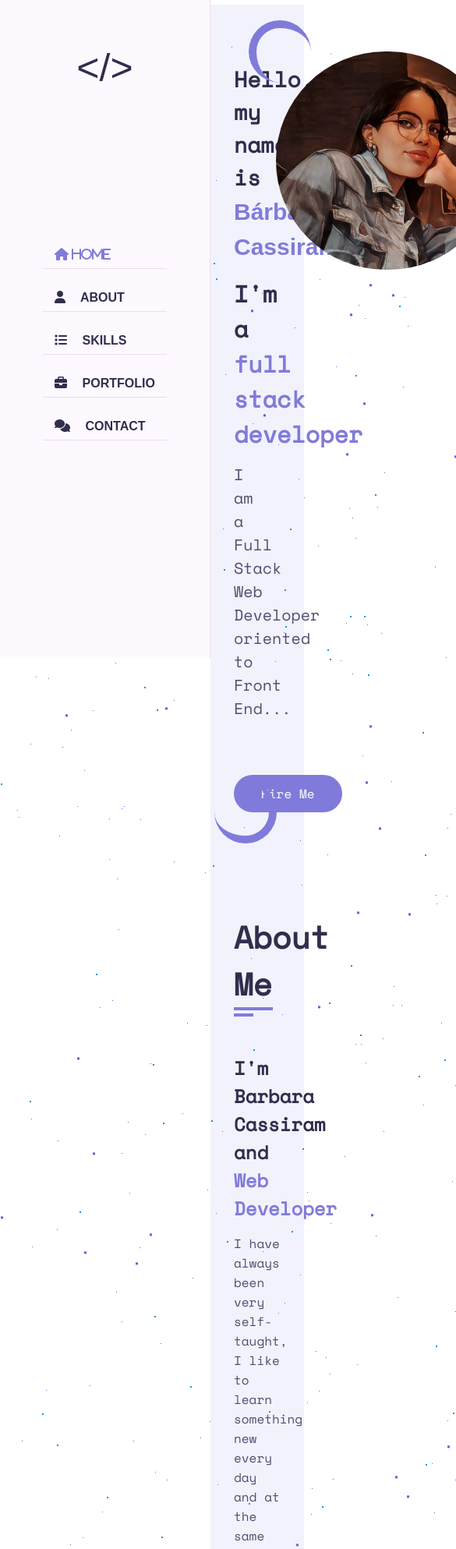
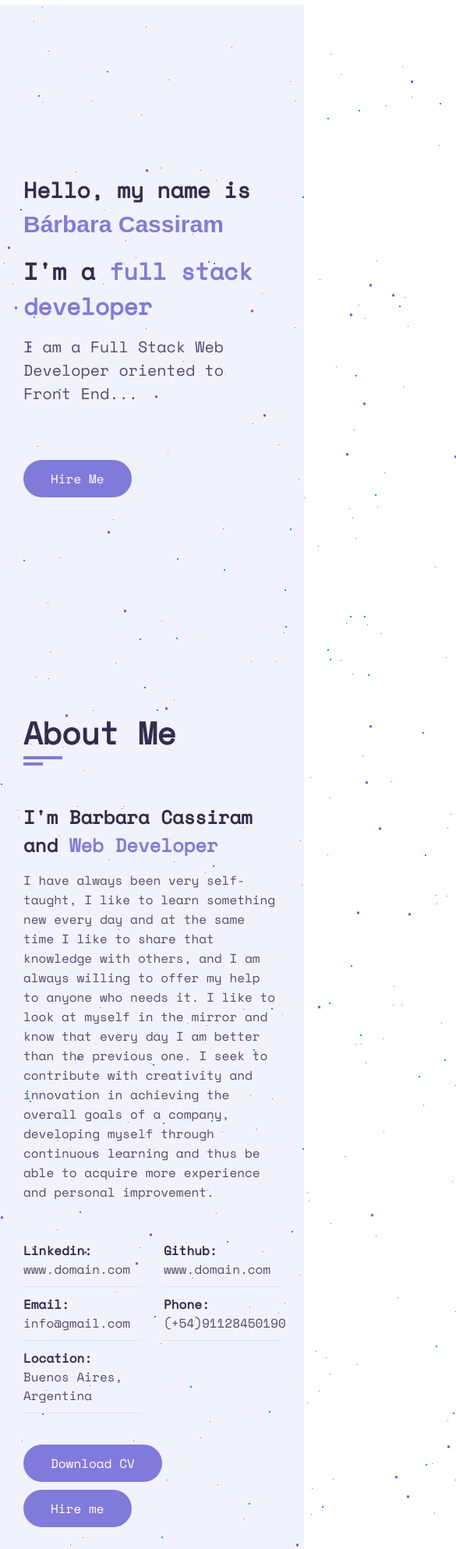
Before and after one commit to cassirambd/Personal-Portfolio, a website: page index.html in a window 390 px wide. Shown: the top 1987 px of the page at 78% size, 585 px wide, since content can reach past the window. Drawn offline with nearby package versions, Linux system fonts and the light colour scheme; a web font is replaced by a local one.

Commit message:
responsive

```diff
--- a/css/style.css
+++ b/css/style.css
@@ -1291,3 +1291,50 @@ h3.my-profession {
   height: 50px;
   padding: 0 50px;
 }
+
+@media (max-width: 1199px) {
+  .aside {
+    left: -270px;
+  }
+
+  .main-content {
+    padding-left: 0;
+  }
+
+  .about .about-content .personal-info .info-item p span {
+    display: block;
+    margin-left: 0;
+  }
+}
+
+@media (max-width: 991px) {
+  .contact .contact-info-item,
+  .portfolio .portfolio-item,
+  .service .service-item {
+    flex:  0 0 50%;
+    max-width: 50%;
+  }
+
+  .home .home-info {
+    flex:  0 0 100%;
+    max-width: 100%;
+  }
+
+  .home .home-img {
+    display: none;
+  }
+}
+
+@media (max-width: 767px) {
+  .contact .contact-form .col-6,
+  .contact .contact-info-item,
+  .portfolio .portfolio-item,
+  .service .service-item,
+  .about .about-content .education,
+  .about .about-content .experience,
+  .about .about-content .skills,
+  .about .about-content .personal-info {
+    flex: 0 0 100%;
+    max-width: 100%;
+  }
+}
```
